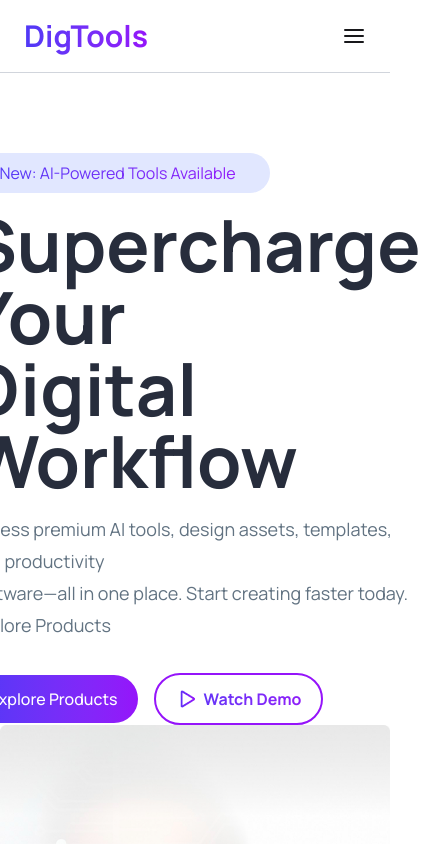
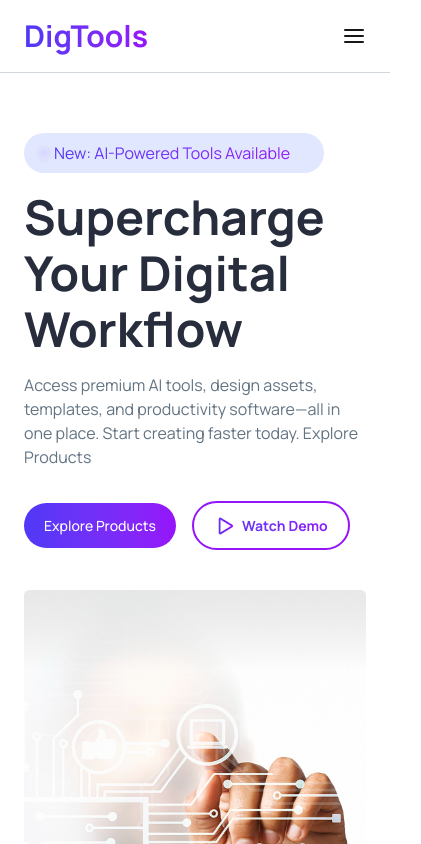
Before and after one commit to Nabil593/B13-A6-DigiTools-Platform, a React (Vite) app: page / in a window 390 px wide. Shown: the top 844 px of the page, 421 px wide, since content can reach past the window. Built offline with nearby package versions, Linux system fonts and the light colour scheme.

Commit message:
Banner responsived

```diff
--- a/src/Components/Banner/Banner.jsx
+++ b/src/Components/Banner/Banner.jsx
@@ -6,23 +6,23 @@ import dot from '../../assets/Group 5.png';
 const Banner = () => {
     return (
         <div>
-            <div className='w-full max-w-[1200px] mx-auto flex lg:flex-row md:flex-row sm:flex-col flex-col justify-between items-center mt-20'>
+            <div className='w-full max-w-[1200px] lg:px-0 md:px-8 sm:px-6 px-6 mx-auto flex lg:flex-row md:flex-row sm:flex-col flex-col justify-between items-center gap-10 lg:mt-20 md:mt-20 sm:mt-15 mt-15'>
                 <div className='max-w-[640px] space-y-4'>
                     <div className='bg-[#E1E7FF] px-4 py-2 max-w-[300px] rounded-full'>
                     <p className='flex items-center gap-1.5 bg-gradient-to-r from-[#4F39F6] to-[#9514FA] bg-clip-text text-transparent'><span className='status animate-ping'><img src={dot} alt="dot" /></span> New: AI-Powered Tools Available</p>
                     </div>
 
-                    <h2 className='text-7xl font-extrabold text-[#101727] opacity-90'>Supercharge Your<br></br>Digital Workflow</h2>
-                    <p className='text-[18px] text-[#627382] leading-8'>Access premium AI tools, design assets, templates, and productivity<br></br>software—all in one place. Start creating faster today.<br></br> Explore Products</p>
+                    <h2 className='lg:text-7xl md:text-5xl sm:text-5xl text-5xl font-extrabold text-[#101727] opacity-90 lg:leading-22 md:leading-14 leading-14'>Supercharge Your Digital Workflow</h2>
+                    <p className='lg:text-[18px] md:text-[16px]  text-[#627382] lg:leading-8 md:leading-6 sm:leading-6 leading-6'>Access premium AI tools, design assets, templates, and productivity software—all in one place. Start creating faster today. Explore Products</p>
 
                     <div className='flex items-center gap-4 mt-8'>
-                        <button className='px-5 py-3 bg-gradient-to-r from-[#4F39F6] to-[#9514FA] text-[16px] font-medium text-white rounded-full cursor-pointer'>Explore Products</button>
-                        <button className='px-5 py-3 bg-white text-black border-2 border-[#9514FA] bg-gradient-to-r from-[#4F39F6] to-[#9514FA] bg-clip-text text-transparent text-[16px] font-bold rounded-full cursor-pointer flex items-center gap-2'><img src={playImg} alt="Play button"/> Watch Demo</button>
+                        <button className='px-5 py-3 bg-gradient-to-r from-[#4F39F6] to-[#9514FA] lg:text-[16px] md:text-[14px] sm:text-[14px] text-[14px] font-medium text-white rounded-full cursor-pointer'>Explore Products</button>
+                        <button className='px-5 py-3 bg-white text-black border-2 border-[#9514FA] bg-gradient-to-r from-[#4F39F6] to-[#9514FA] bg-clip-text text-transparent lg:text-[16px] md:text-[14px] sm:text-[14px] text-[14px] font-bold rounded-full cursor-pointer flex items-center gap-2'><img src={playImg} alt="Play button"/> Watch Demo</button>
                     </div>
                 </div>
 
                 <div>
-                    <img src={banner} alt="Banner" className='w-[450px]'/>
+                    <img src={banner} alt="Banner" className='w-[450px] md:ml-0'/>
                 </div>
             </div>
         </div>
```
